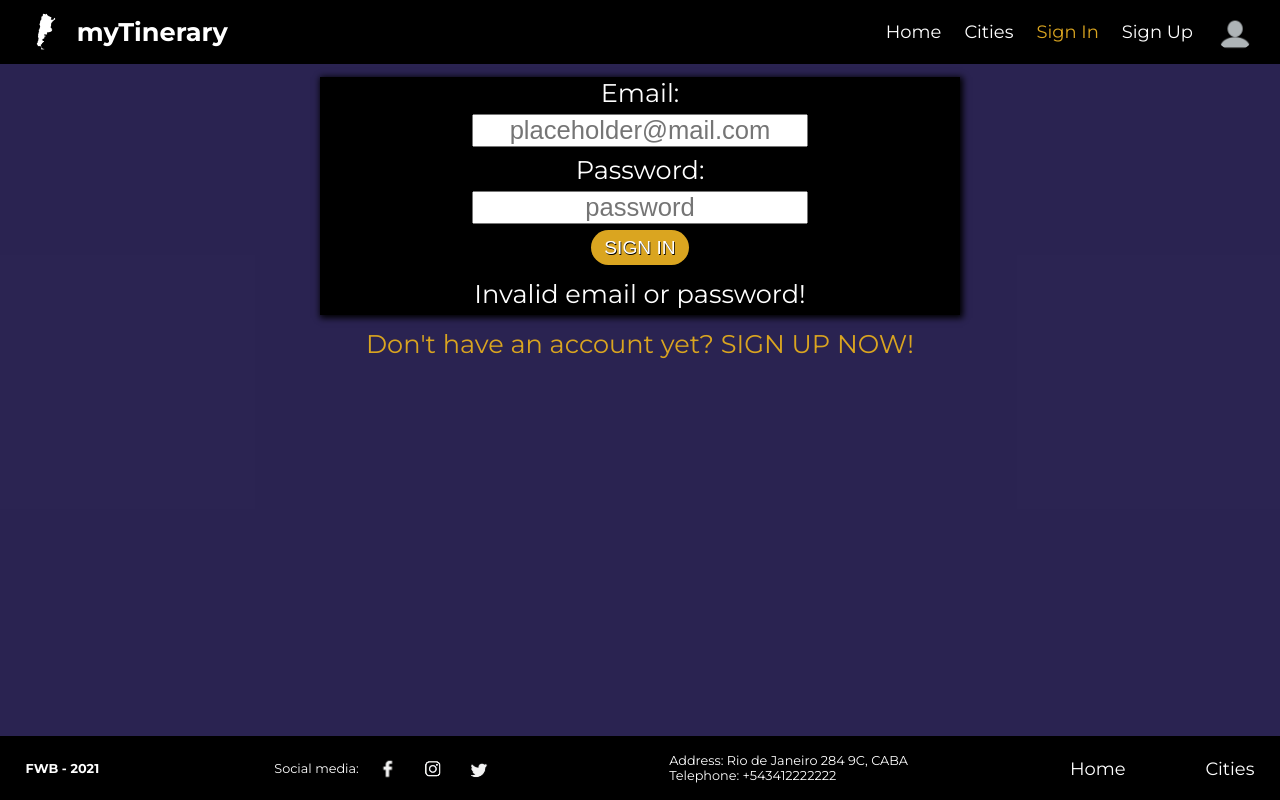
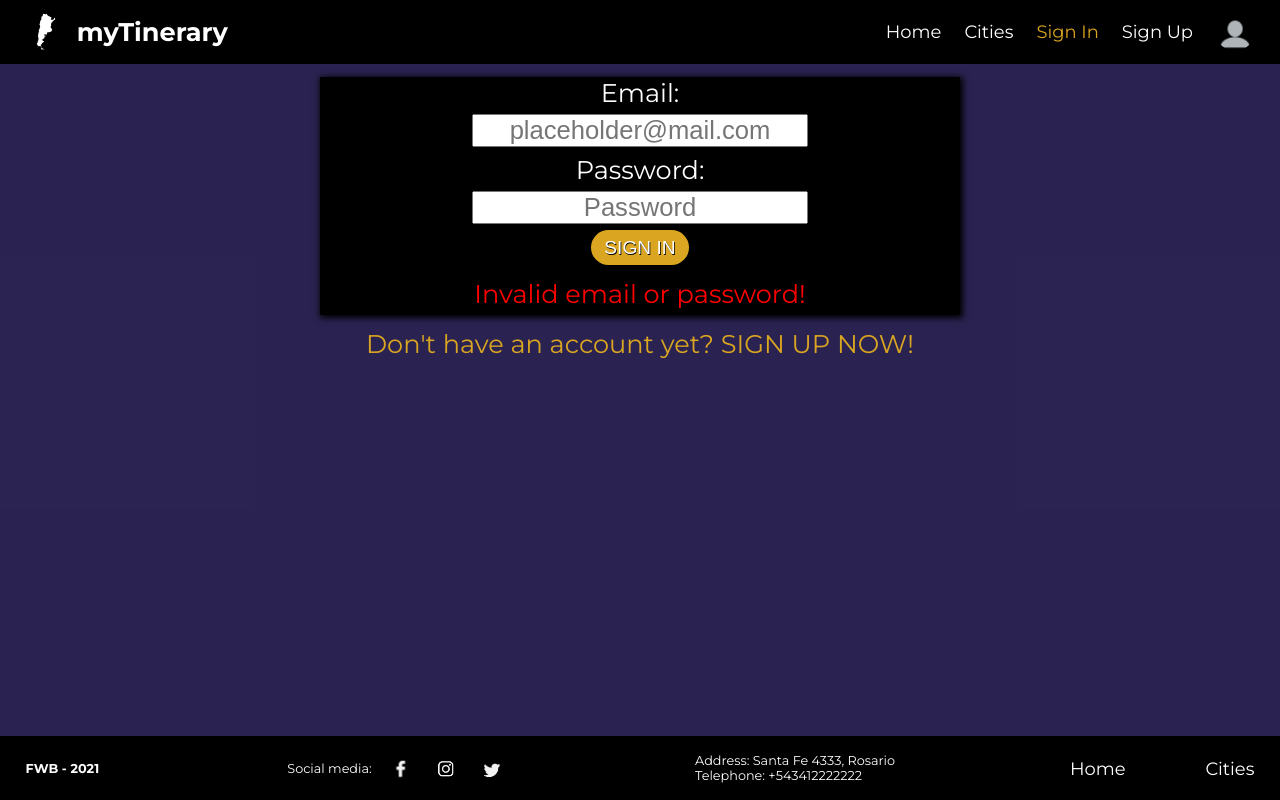
Before and after one commit to WernerBudtke/mytinerary-budtke, a React (Create React App) app in the folder frontend/: page /signin in a window 1280 px wide. Both pictures are taken after a click on the button "SIGN IN". Built offline with nearby package versions, Linux system fonts and the light colour scheme; no server answers.

Commit message:
signin more reactive

```diff
--- a/frontend/src/App.css
+++ b/frontend/src/App.css
@@ -71,6 +71,13 @@ header nav a:hover, footer nav a:hover, p.linkBehave:hover{
 }
 header nav a.active, footer nav a.active{
     color: goldenrod;
+}
+footer a{
+    text-decoration: none;
+    color: white;
+}
+footer a:hover{
+    text-decoration: underline;
 }
 .personalWelcome{
     color: white;
@@ -520,6 +527,9 @@ span.specialText{
     font-size: 2rem;
     text-decoration: none;
 }
+.signUpMain a:hover{
+    text-decoration: underline;
+}
 .signUpForm{
     margin-top: 1rem;
     display:flex;
@@ -554,11 +564,25 @@ span.specialText{
     text-shadow: 0.05rem 0.05rem black;
     padding: 0.5rem 1rem;
     margin-bottom: 1rem;
+    transition: all 1s;
 }
-
+.signUpForm button:hover{
+    box-shadow: 0px 0px 0.2rem 0.05rem rgb(255, 255, 0);
+    -webkit-box-shadow: 0px 0px 0.2rem 0.05rem rgb(255, 255, 0);
+    -moz-box-shadow: 0px 0px 0.2rem 0.05rem rgb(255, 255, 0);
+    transition: all 1s;
+}
 /* ERROR INPUTS */
 .fieldError{
     background-color: red;
+}
+.errorEffectFirst{
+    color: white;
+    transition: all 2s;
+}
+.errorEffectSecond{
+    color: red;
+    transition: all 2s;
 }
 /* USER PAGE REGISTERED SUCCESSFULLY */
 .userSuccess{
--- a/frontend/src/components/Footer.js
+++ b/frontend/src/components/Footer.js
@@ -23,7 +23,7 @@ const Footer = () => {
                 </a>
             </div>
             <div className="contactInfo">
-                <p>Address: Rio de Janeiro 284 9C, CABA</p>
+                <p>Address: <a href="https://www.google.com/maps/place/Sta+Fe+4333,+S2002KVG+Rosario,+Santa+Fe/@-32.9372963,-60.6830364,18z/data=!4m5!3m4!1s0x95b7acac682a3773:0x43efc8dd15945813!8m2!3d-32.9373436!4d-60.6819635" target="_blank" rel="noreferrer">Santa Fe 4333, Rosario</a></p>
                 <p>Telephone: +543412222222</p>
             </div>
             <nav>
--- a/frontend/src/components/Mainsignin.js
+++ b/frontend/src/components/Mainsignin.js
@@ -1,34 +1,51 @@
 import { Link } from "react-router-dom"
-import { useState } from "react"
+import { useState, useEffect } from "react"
 import { connect } from "react-redux"
 import userActions from "../redux/actions/userActions"
 
 const Mainsignin = (props) =>{
-    const [renderError, setRenderError] = useState({error: ''})
+    const [renderError, setRenderError] = useState({error: '', errorEffect: true})
+    const [dataUser, setDataUser] = useState({
+        eMail: '',
+        password: '',
+    })
+    const missingFields = () =>{
+        const {eMail, password} = dataUser
+        let namesOfFields = ["eMail", "password"]
+        let bodyFields = [eMail, password]
+        return namesOfFields.filter((field, index) => bodyFields[index] === "").join(' ')
+    }
     const inputHandler = (e) =>{
-        let childrens = Array.from(e.target.parentNode.children).filter(element => element.tagName === "INPUT")
-        let namesOfFields = ["eMail", "password"]
-        let dataUser = {}
-        namesOfFields.forEach(property => {
-            dataUser = {
-                ...dataUser,
-                [property]:childrens.find(element => element.id === property).value
-            }
-        })
-        props.loginUser(dataUser)
-        .then(res =>{
-            !res.success ? setRenderError({error: res.error}) : console.log(res.response)
+        setDataUser({
+            ...dataUser,
+            [e.target.name] : e.target.value
         })
     }
+    const submitHandler = (e) =>{
+        e.preventDefault()
+        let badFields = missingFields()
+        badFields === ''
+        ?
+        props.loginUser(dataUser).then(res => !res.success && setRenderError({error: res.error, errorEffect:!renderError.errorEffect}))
+        :
+        setRenderError({error: badFields, errorEffect:!renderError.errorEffect})
+    }
+    useEffect(()=>{
+        if(renderError.error.includes('Network')){
+            console.error(renderError.error)
+            props.history.push('/error')
+        }
+        // eslint-disable-next-line react-hooks/exhaustive-deps
+    },[renderError.error])
     return(
         <main className="signUpMain">
             <form className="signUpForm">
                 <label htmlFor="eMail">Email:</label>
-                <input type="email" placeholder="placeholder@mail.com" id="eMail" required/>
+                <input type="email" placeholder="placeholder@mail.com" id="eMail" name="eMail" value={dataUser.eMail} onChange={inputHandler} required/>
                 <label htmlFor="password">Password:</label>
-                <input type="password" placeholder="password" id="password" required/>
-                <button type="button" onClick={(e) => inputHandler(e)}>SIGN IN</button>
-                {renderError.error !== "" && <p>Invalid email or password!</p>}
+                <input type="password" placeholder="Password" id="password" name="password" value={dataUser.password} onChange={inputHandler} required/>
+                <button type="button" onClick={submitHandler}>SIGN IN</button>
+                {renderError.error !== "" && <p className={renderError.errorEffect ? 'errorEffectFirst' : 'errorEffectSecond'}>Invalid email or password!</p>}
             </form>
             <Link to="/signup">Don't have an account yet? SIGN UP NOW!</Link>
         </main>
--- a/frontend/src/components/Mainsignup.js
+++ b/frontend/src/components/Mainsignup.js
@@ -1,4 +1,4 @@
-import { useState } from "react"
+import { useState, useEffect } from "react"
 import { connect } from "react-redux"
 import { Link } from "react-router-dom"
 import userActions from "../redux/actions/userActions"
@@ -19,15 +19,33 @@ const Mainsignup = (props) =>{   // hacerlo con on changes al salir de los input
             [e.target.name] : e.target.value
         })
     }
+    const missingFields = () =>{
+        const {firstName, lastName, eMail, password, photoURL} = newUser
+        let namesOfFields = ["firstName", "lastName", "eMail", "password", "photoURL"]
+        let bodyFields = [firstName, lastName, eMail, password, photoURL]
+        return namesOfFields.filter((field, index) => bodyFields[index] === "").join(' ')
+    }
     const submitNewUser = (e) =>{
         e.preventDefault()
-        props.registerUser(newUser)
-        .then(res => !res.success ? setRenderError({error: res.error}) : console.log(res.response))
+        let badFields = missingFields()
+        badFields === ''
+        ?
+        props.registerUser(newUser).then(res => !res.success && setRenderError({error: res.error}))
+        :
+        setRenderError({error: badFields})
     }
+
     const handleError = (string) =>{
         // console.log(renderError.error)
         return renderError.error.includes(string)
     }
+    useEffect(()=>{
+        if(renderError.error.includes('Network')){
+            console.error(renderError.error)
+            props.history.push('/error')
+        }
+        // eslint-disable-next-line react-hooks/exhaustive-deps
+    },[renderError.error])
     // console.log(renderError)
     // console.log(newUser)
     return(
@@ -37,7 +55,7 @@ const Mainsignup = (props) =>{   // hacerlo con on changes al salir de los input
                 <input type="text" className={handleError('firstName') ? 'fieldError' : ''} placeholder="First Name" id="firstName" name="firstName" required value={newUser.firstName} onChange={inputHandler}/>
                 <label htmlFor="lastName">Last Name: {handleError('lastName') && 'Invalid Field'}</label>
                 <input type="text" className={handleError('lastName') ? 'fieldError' : ''} placeholder="Last Name" id="lastName" name="lastName" required value={newUser.lastName} onChange={inputHandler}/>
-                <label htmlFor="eMail">Email: {handleError('eMail') ? renderError.error.includes('eMail already in use') ? 'Email already in Use' : 'Invalid Field' : ''}</label>
+                <label htmlFor="eMail">Email: {handleError('eMail') ? handleError('eMail already in use') ? 'Email already in Use' : 'Invalid Field' : ''}</label>
                 <input type="email" className={handleError('eMail') ? 'fieldError' : ''} placeholder="placeholder@mail.com" id="eMail" name="eMail" required value={newUser.eMail} onChange={inputHandler}/>
                 <label htmlFor="password">Password: {handleError('password') && 'Invalid Field'}</label>
                 <input type="password" className={handleError('password') ? 'fieldError' : ''} placeholder="Password" id="password" name="password" required value={newUser.password} onChange={inputHandler}/>
--- a/frontend/src/redux/reducers/userReducer.js
+++ b/frontend/src/redux/reducers/userReducer.js
@@ -6,7 +6,7 @@ const initState = {
 const userReducer = (state = initState, action) =>{
     switch(action.type){
         case 'USER_LOGGED':
-            console.log(action.payload)
+            // console.log(action.payload)
             localStorage.setItem('token', action.payload.token)
             localStorage.setItem('firstName', action.payload.firstName)
             localStorage.setItem('photoURL', action.payload.photoURL)
```
